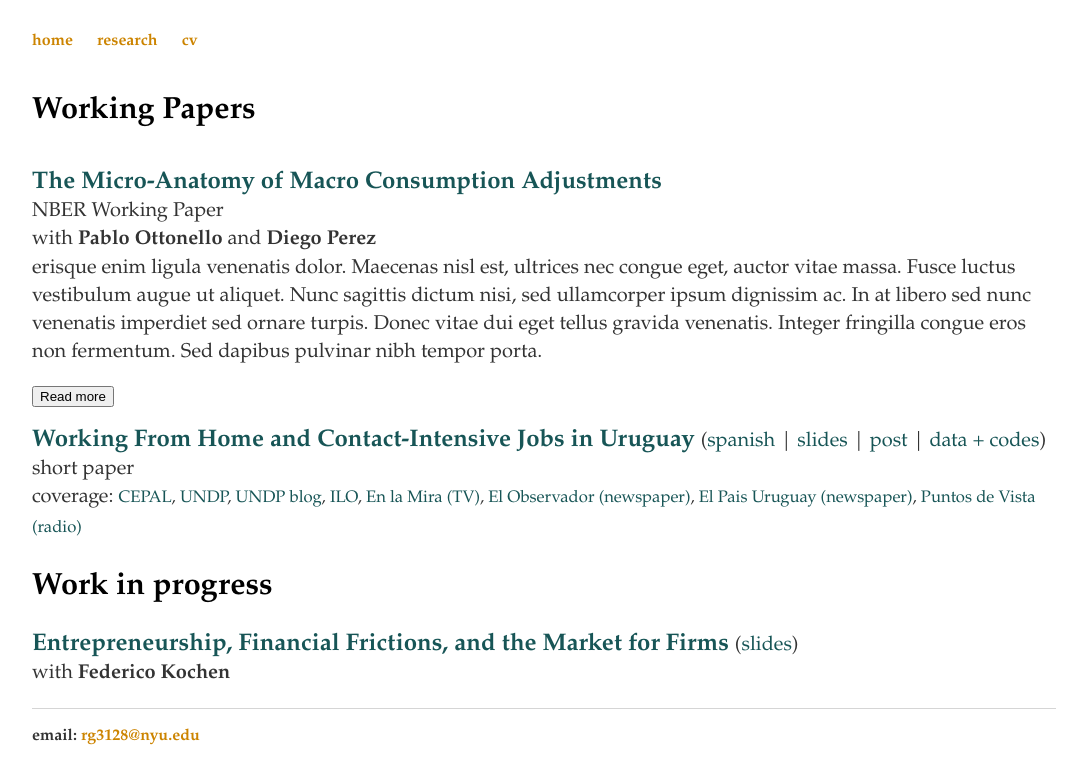
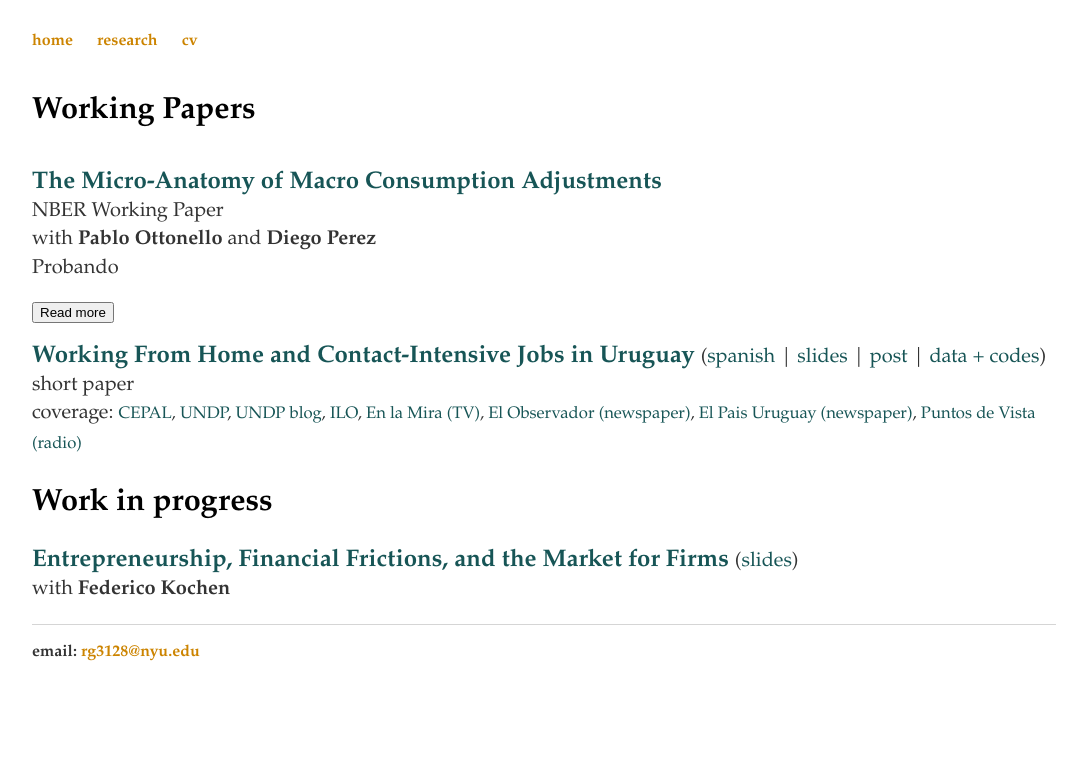
Before and after one commit to rafaguntin/rafaguntin.github.io, a Jekyll site: the page built from research/index.html, in a window 1280 px wide. Shown: the top 784 px of the page, without its empty margins (96-1183 px from the left). Built offline with Jekyll 4.4.1, drawn with Linux system fonts in a browser that asks for light colours.

Commit message:
Update index.html

```diff
--- a/research/index.html
+++ b/research/index.html
@@ -12,12 +12,7 @@ title: Rafael Guntin - Research
 				<a style="font-weight: bold; color:#333" href="https://sites.google.com/site/ottonellopablo/" target="_blank"> Pablo Ottonello </a>
 				and
 				<a style="font-weight: bold; color:#333" href="https://www.perezdiego.org/" target="_blank"> Diego Perez </a>
-				   <br> </span><span id="more">erisque enim ligula venenatis dolor. Maecenas nisl est,
-				       ultrices nec congue eget, auctor vitae massa. Fusce luctus
-				       vestibulum augue ut aliquet. Nunc sagittis dictum nisi, sed ullamcorper ipsum
-				       dignissim ac. In at libero sed nunc venenatis
-				       imperdiet sed ornare turpis. Donec vitae dui eget tellus gravida venenatis.
-				       Integer fringilla congue eros non fermentum. Sed dapibus pulvinar nibh tempor porta. </span></p>
+				   <br> <span id="more"> Probando </span></p>
 				       <button onclick="myFunction()" id="myBtn">Read more</button>
 			</p>
 			<p> <big> <a style="font-weight: bold; color:#175556"
```
